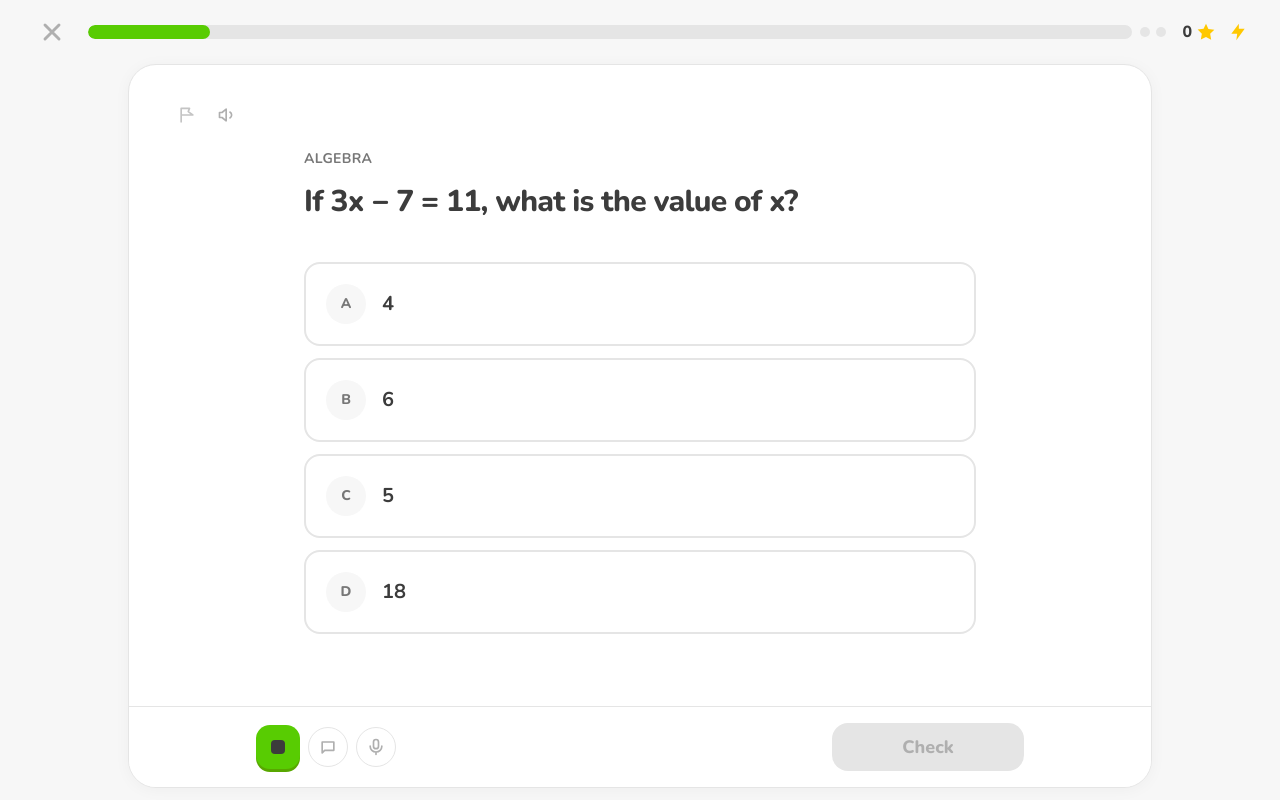
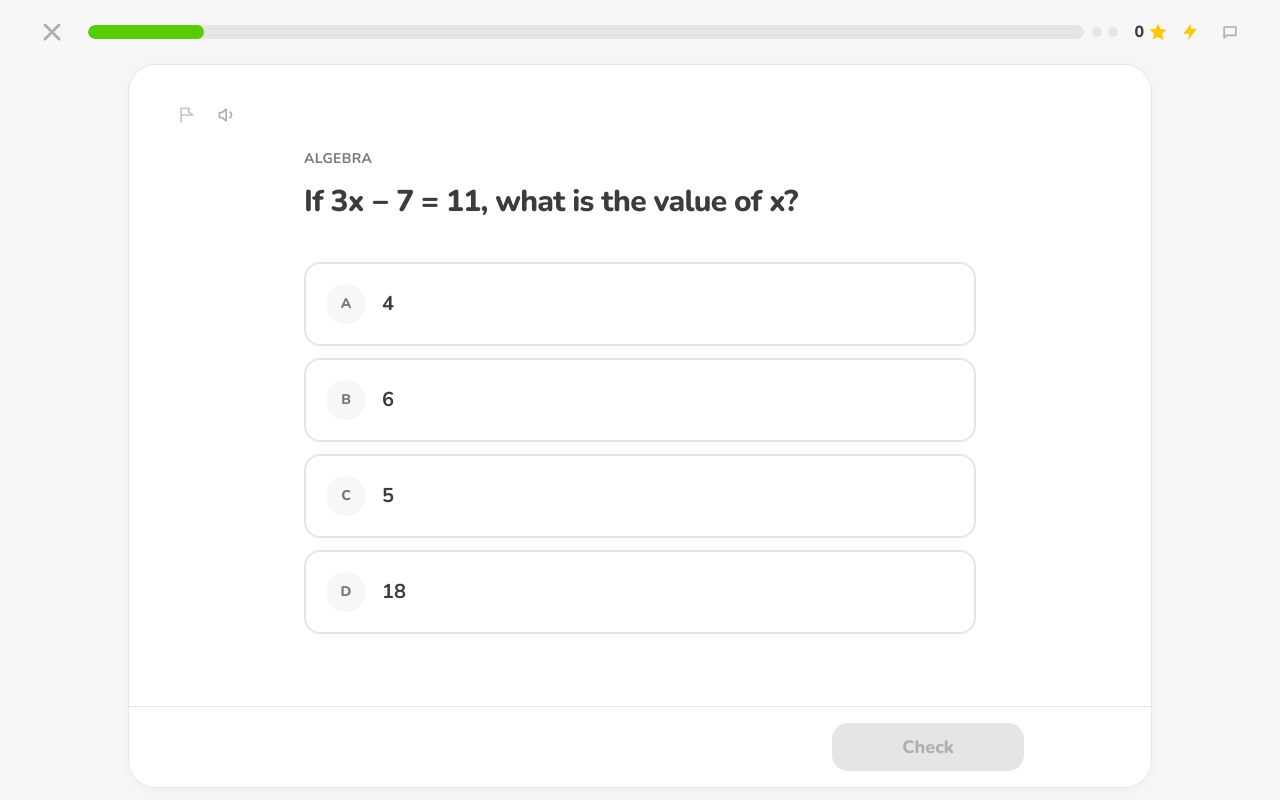
Before and after one commit to musaabMD/duolingo4TestPrep, a Next.js app: page /practice in a window 1280 px wide. Built offline with nearby package versions, Linux system fonts and the light colour scheme.

Commit message:
Remove footer mascot/chat/mic cluster from practice card

```diff
--- a/src/app/practice/page.tsx
+++ b/src/app/practice/page.tsx
@@ -165,6 +165,21 @@ function PracticeInner() {
             <svg viewBox="0 0 24 24" className="h-5 w-5 fill-[var(--amber)]">
               <path d="M13 2L4 14h7l-1 8 10-14h-7l0-6z" />
             </svg>
+            <button
+              type="button"
+              onClick={() => setChatOpen((v) => !v)}
+              aria-label={chatOpen ? "Close chat" : "Open chat"}
+              aria-pressed={chatOpen}
+              className={`grid h-9 w-9 place-items-center rounded-full transition ${
+                chatOpen
+                  ? "bg-[#eaf7ff] text-[var(--sky)]"
+                  : "text-[#afafaf] hover:bg-white hover:text-[var(--ink)]"
+              }`}
+            >
+              <svg viewBox="0 0 24 24" className="h-5 w-5" fill="none" stroke="currentColor" strokeWidth="2">
+                <path d="M5 6h14v10H8l-3 3V6z" strokeLinejoin="round" />
+              </svg>
+            </button>
           </div>
         </div>
       </header>
@@ -277,41 +292,10 @@ function PracticeInner() {
             }`}
           >
             <div className="mx-auto flex w-full max-w-3xl items-center justify-between gap-3">
-              <div className="flex items-center gap-2">
-                <span
-                  aria-hidden
-                  className="grid h-11 w-11 place-items-center rounded-[14px] bg-[var(--brand)] shadow-[0_3px_0_var(--brand-deep)]"
-                >
-                  <span className="h-3.5 w-3.5 rounded-sm bg-[var(--ink)]" />
-                </span>
-                <button
-                  type="button"
-                  onClick={() => setChatOpen((v) => !v)}
-                  aria-label={chatOpen ? "Close chat" : "Open chat"}
-                  aria-pressed={chatOpen}
-                  className={`grid h-10 w-10 place-items-center rounded-full border transition ${
-                    chatOpen
-                      ? "border-[var(--sky)] bg-[#eaf7ff] text-[var(--sky)]"
-                      : "border-[var(--line)] bg-white text-[#afafaf] hover:bg-[var(--surface)]"
-                  }`}
-                >
-                  <svg viewBox="0 0 24 24" className="h-5 w-5" fill="none" stroke="currentColor" strokeWidth="2">
-                    <path d="M5 6h14v10H8l-3 3V6z" strokeLinejoin="round" />
-                  </svg>
-                </button>
-                <button
-                  type="button"
-                  aria-label="Voice"
-                  className="grid h-10 w-10 place-items-center rounded-full border border-[var(--line)] text-[#afafaf] hover:bg-[var(--surface)]"
-                >
-                  <svg viewBox="0 0 24 24" className="h-5 w-5" fill="none" stroke="currentColor" strokeWidth="2">
-                    <rect x="9" y="3" width="6" height="11" rx="3" />
-                    <path d="M5 11a7 7 0 0014 0M12 18v3" strokeLinecap="round" />
-                  </svg>
-                </button>
+              <div className="min-h-10">
                 {checked && (
                   <p
-                    className={`ml-2 hidden text-xl font-extrabold sm:block ${
+                    className={`text-xl font-extrabold ${
                       isCorrect ? "text-[var(--brand-deep)]" : "text-[var(--warn)]"
                     }`}
                   >
```
